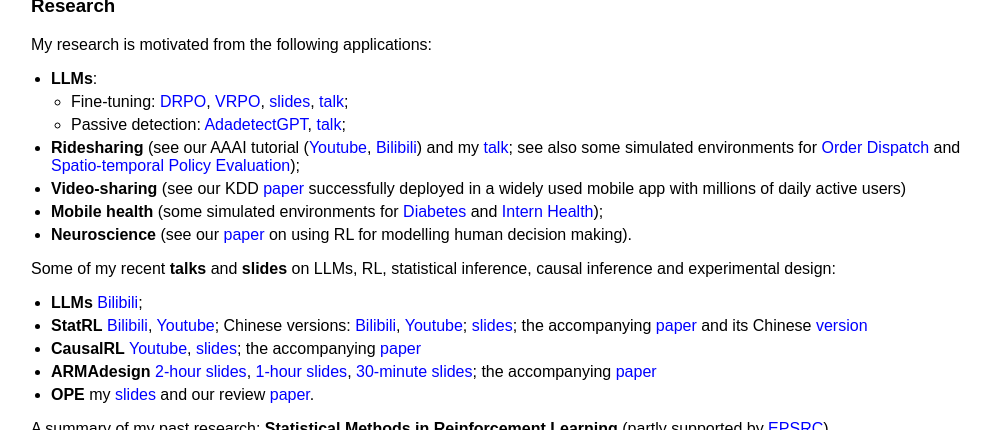
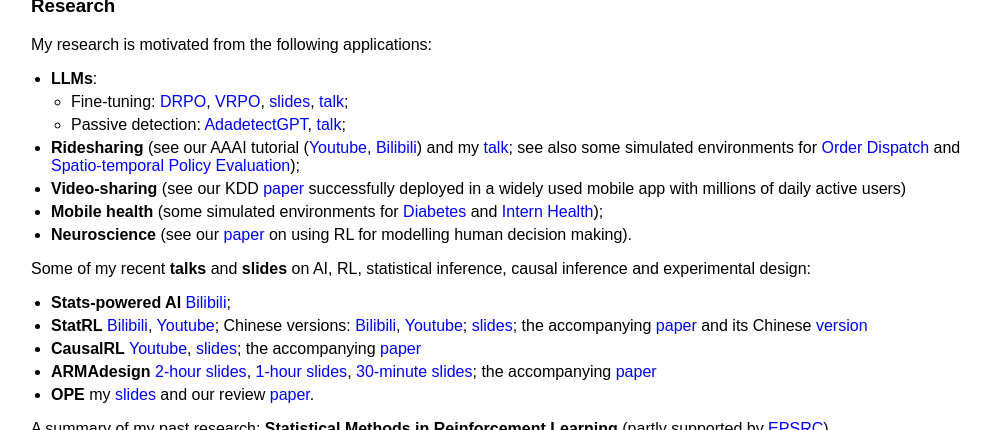
Before and after one commit to callmespring/callmespring.github.io, a Jekyll site: the page built from index.md, in a window 1280 px wide and 900 px high, scrolled down 1560 px, cut to the strip 0-430 px from the top of the window. Shown: the whole strip, without its empty margins (109-1100 px from the left). Built offline with Jekyll 4.4.1, drawn with Linux system fonts in a browser that asks for light colours.

Commit message:
Update index.md

```diff
--- a/index.md
+++ b/index.md
@@ -53,8 +53,8 @@ My research is motivated from the following applications:
 * **Mobile health** (some simulated environments for [Diabetes](https://github.com/RunzheStat/TestMDP) and [Intern Health](https://github.com/limengbinggz/cusum-rl));
 * **Neuroscience** (see our [paper](https://www.biorxiv.org/content/10.1101/2023.06.19.545524v1.full.pdf) on using RL for modelling human decision making).
 
-Some of my recent **talks** and **slides** on LLMs, RL, statistical inference, causal inference and experimental design:
-* **LLMs** [Bilibili](https://www.bilibili.com/video/BV1xNuuzVEeD?spm_id_from=333.788.videopod.sections&vd_source=0ff25cf8645aa63231bec2428b94bf6f&p=3);
+Some of my recent **talks** and **slides** on AI, RL, statistical inference, causal inference and experimental design:
+* **Stats-powered AI** [Bilibili](https://www.bilibili.com/video/BV1WTsPzhEME/?spm_id_from=333.1387.homepage.video_card.click);
 * **StatRL** [Bilibili](https://www.bilibili.com/video/BV1ZP4y1r7DC/?spm_id_from=333.337.search-card.all.click&vd_source=0ff25cf8645aa63231bec2428b94bf6f), [Youtube](https://www.youtube.com/watch?v=-SW9PevZThs&t=982s); Chinese versions: [Bilibili](https://www.bilibili.com/video/BV1kP411f7dA/?spm_id_from=333.337.search-card.all.click), [Youtube](https://www.youtube.com/watch?v=7NWBLuok8nk&t=3048s); [slides](https://callmespring.github.io/slides/StatRL.pdf); the accompanying [paper](https://arxiv.org/abs/2502.16195) and its Chinese [version](https://mp.weixin.qq.com/s/_uPxaxhYuG0D4AiillMJug)
 * **CausalRL** [Youtube](https://www.youtube.com/watch?v=Zor1CmRyycw&t=397s), [slides](https://callmespring.github.io/slides/CausalRL.pdf); the accompanying [paper](https://arxiv.org/pdf/2002.01711)
 * **ARMAdesign** [2-hour slides](https://callmespring.github.io/slides/ABtesting.pdf), [1-hour slides](https://callmespring.github.io/slides/ARMAdesign.pdf), [30-minute slides](https://callmespring.github.io/slides/design30m.pdf); the accompanying [paper](https://arxiv.org/pdf/2408.05342v3)
```
